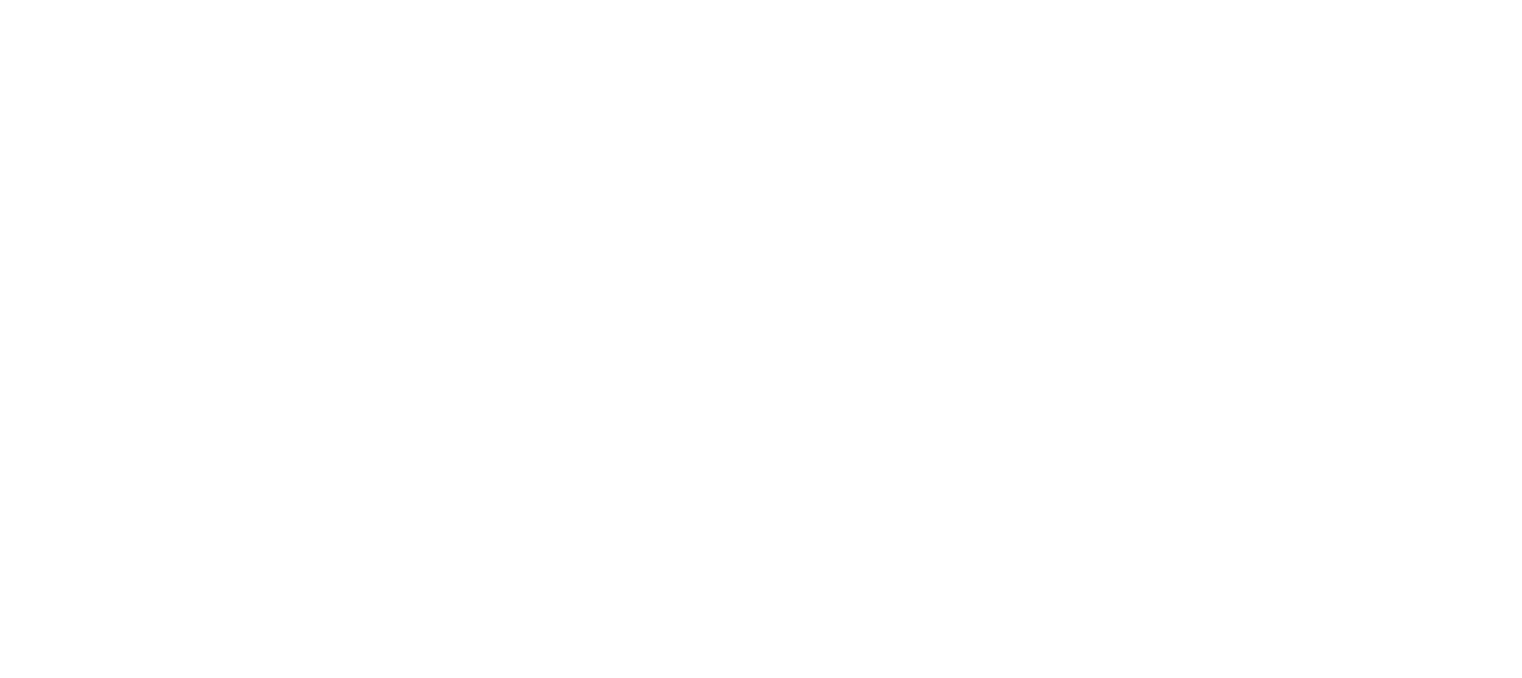
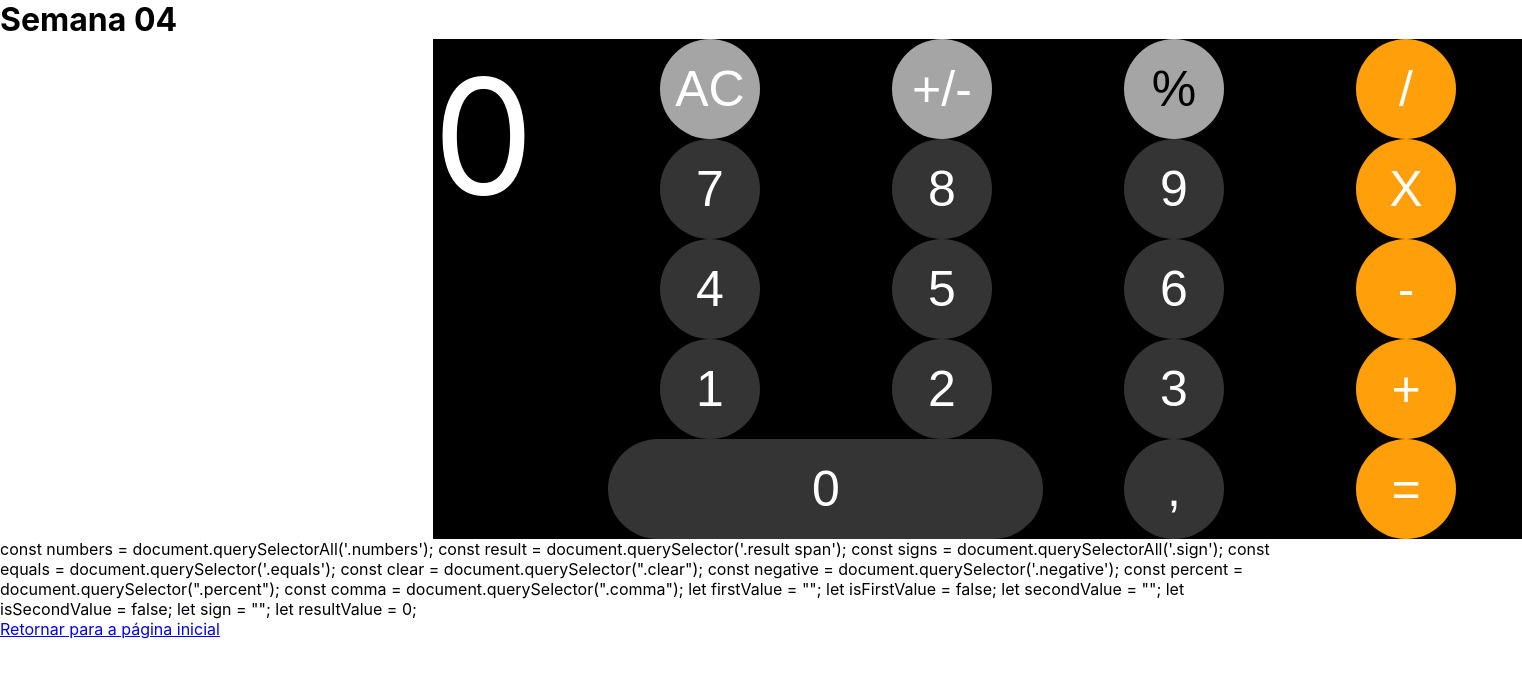
Before and after one commit to Victor-Silva0/meu-app, a React (Create React App) app: page /atv04 in a window 1280 px wide. Before the commit this address had no page. Shown: the top 678 px of the page, 1522 px wide, since content can reach past the window. Built offline with nearby package versions, Linux system fonts and the light colour scheme.

Commit message:
Add files via upload

```diff
--- /dev/null
+++ b/src/Atv04.js
@@ -0,0 +1,20 @@
+import { Link } from "react-router-dom";
+import React from 'react';
+import Calculadora from './Calculadora';
+import ReactDOM from 'react-dom/client';
+import './index.css';
+import reportWebVitals from './reportWebVitals';
+
+function Atv04() {
+    return (
+      <>
+          <h1>Semana 04</h1>
+          <React.StrictMode>
+            <Calculadora />
+            </React.StrictMode>
+          <Link to="/">Retornar para a página inicial</Link>
+      </>
+    );
+  }
+
+  export default Atv04;
--- /dev/null
+++ b/src/Calculadora.css
@@ -0,0 +1,94 @@
+* {
+    padding: 0;
+    margin: 0;
+}
+
+html, body #fullheight {
+    font-family: Arial, Helvetica, sans-serif;
+}
+
+.container {
+    height: 100%;
+    background-color: black;
+    width: 1089px;
+    margin-left: 433px;
+}
+
+.result {
+    display: flex;
+    justify-content: flex-end;
+    align-items: flex-end;
+    color: white;
+    height: 39%;
+}
+
+.result span {
+    margin-right: 60px;
+    font-size: 160px;
+    justify-self: flex-end;
+}
+
+.buttons {
+    width: 100%;
+    height: 60%;
+    background-color: black;
+    display: grid;
+    grid-template-columns: 25% 25% 25% 25%;
+}
+
+.item {
+    display: flex;
+    justify-content: center;
+    align-items: center;
+    font-size: 50px;
+    color: white;
+    border-radius: 100%;
+    width: 100px;
+    height: 100px;
+    padding: 10px;
+    cursor: pointer;
+    align-self: center;
+    justify-self: center;
+}
+
+.percent {
+    background-color: #a5a5a5;
+    border: none;
+    color: black;
+}
+
+.item1 {
+    background-color: #a5a5a5;
+    border: none;
+}
+
+.item3 {
+    background-color: #ff9f0a;
+    border: none;
+}
+
+.numbers, .comma {
+    background-color: #343434;
+    border: none;
+}
+
+.negative .clear {
+    color: black;
+}
+
+.itemZero {
+    background-color: #343434;
+    width: 435px;
+    border-radius: 135px;
+    grid-column: span 2;
+    border: none;
+}
+
+.selectedsigh {
+    background-color: white;
+    color: #ff9f0a;
+}
+
+.changedStyles {
+    font-size: 10px;
+}
--- /dev/null
+++ b/src/Calculadora.js
@@ -0,0 +1,200 @@
+import './Calculadora.css';
+
+export default function calc() {
+    return (
+        <div className="calc">
+
+        <div className="container">
+  <div className="result">
+    <span>0</span>
+  </div>
+  <div className="buttons">
+    <button className="item item1 clear">AC</button>
+    <button className="item item1 negative" value="*-1">
+      +/-
+    </button>
+    <button className="item percent sign" value="%">
+      %
+    </button>
+    <button className="item item3 sign" value="/">
+      /
+    </button>
+    <button className="item numbers" value={7}>
+      7
+    </button>
+    <button className="item numbers" value={8}>
+      8
+    </button>
+    <button className="item numbers" value={9}>
+      9
+    </button>
+    <button className="item item3 sign" value="x">
+      X
+    </button>
+    <button className="item numbers" value={4}>
+      4
+    </button>
+    <button className="item numbers" value={5}>
+      5
+    </button>
+    <button className="item numbers" value={6}>
+      6
+    </button>
+    <button className="item item3 sign" value="-">
+      -
+    </button>
+    <button className="item numbers" value={1}>
+      1
+    </button>
+    <button className="item numbers" value={2}>
+      2
+    </button>
+    <button className="item numbers" value={3}>
+      3
+    </button>
+    <button className="item item3 sign" value="+">
+      +
+    </button>
+    <button className="item itemZero numbers" value={0}>
+      0
+    </button>
+    <button className="item comma">,</button>
+    <button className="item item3 equals">=</button>
+  </div>
+</div>
+
+
+
+const numbers = document.querySelectorAll('.numbers');
+const result = document.querySelector('.result span');
+const signs = document.querySelectorAll('.sign');
+const equals = document.querySelector('.equals');
+const clear = document.querySelector(".clear");
+const negative = document.querySelector('.negative');
+const percent = document.querySelector(".percent");
+const comma = document.querySelector(".comma");
+
+let firstValue = "";
+let isFirstValue = false;
+let secondValue = "";
+let isSecondValue = false;
+let sign = "";
+let resultValue = 0;
+
+</div>
+);
+for(let i = 0; i < numbers.length; i++) {
+    numbers[i].addEventListener('click', (e) => {
+        let atr = e.target.getAttribute('value');
+        if(isFirstValue === false) {
+            getFirstValue(atr)
+        }
+        if(isSecondValue == false) {
+            getSecondValue(atr);
+        }
+    })
+}
+
+function getFirstValue(el) {
+    result.innerHTML = "";
+    firstValue += el;
+    result.innerHTML = firstValue;
+    firstValue = +firstValue;
+}
+
+function getSecondValue(el) {
+    if(firstValue != "" && sign != "") {
+        secondValue += el;
+        result.innerHTML = secondValue;
+        secondValue = +secondValue;
+    }
+}
+
+function getSign() {
+    for(let i = 0; i < signs.length; i++) {
+        signs[i].addEventListener('click', (e) => {
+            sign = e.target.getAttribute('value');
+            isFirstValue = true;
+        })
+    }
+}
+getSign();
+
+equals.addEventListener('click', () => {
+    result.innerHTML = "";
+    if(sign === "+") {
+        resultValue = firstValue + secondValue;
+    }
+    else if(sign === "-") {
+        resultValue = firstValue - secondValue;
+    }
+    else if(sign === "x") {
+        resultValue = firstValue * secondValue;
+    }
+    else if(sign === "/") {
+        resultValue = firstValue / secondValue;
+    }
+    result.innerHTML = resultValue;
+    firstValue = resultValue;
+    secondValue = "";
+
+    checkResultLength();
+})
+
+function checkResultLength() {
+    resultValue = JSON.stringify(resultValue);
+
+    if(resultValue.length >= 8 )
+    {
+        resultValue = JSON.parse(resultValue);
+        result.innerHTML = resultValue.toFixed(5);
+    }
+}
+
+negative.addEventListener('click', () => {
+    result.innerHTML = "";
+    if(firstValue != "") {
+        resultValue = -firstValue;
+        firstValue = resultValue;
+    }
+    if(firstValue != "" && secondValue != "" && sign != "") {
+        resultValue = -resultValue;
+    }
+    result.innerHTML = resultValue;
+})
+
+percent.addEventListener('click', () => {
+    result.innerHTML = "";
+    if(firstValue != "") {
+        resultValue = firstValue / 100;
+        firstValue = resultValue;
+    }
+    if(firstValue != "" && secondValue != "" && sign != "") {
+        resultValue = resultValue / 100;
+    }
+    result.innerHTML = resultValue;
+})
+
+comma.addEventListener('click', () => {
+    result.innerHTML = "";
+    if(firstValue != "") {
+        resultValue = firstValue + ".";
+        firstValue = resultValue;
+    }
+    if(firstValue != "" && secondValue != "" && sign != "") {
+        resultValue = resultValue + ".";
+    }
+    result.innerHTML = resultValue;
+})
+
+clear.addEventListener('click', () => {
+    result.innerHTML = 0;
+
+    firstValue = "";
+    isFirstValue = false;
+    secondValue = "";
+    isSecondValue = false;
+    sign = "";
+    resultValue = 0;
+})
+}
--- a/src/Home.js
+++ b/src/Home.js
@@ -16,6 +16,9 @@ const Home = () => {
                     <li>
                         <Link to="/Atv03">Semana 03</Link>
                     </li>
+                    <li>
+                        <Link to="/Atv04">Semana 04</Link>
+                    </li>
                 </ul>
             </nav>
         </div>
--- a/src/minhasRotas.js
+++ b/src/minhasRotas.js
@@ -4,6 +4,7 @@ import Home from "./Home";
 import Atv01 from "./Atv01";
 import Atv02 from "./Atv02";
 import Atv03 from "./Atv03";
+import Atv04 from "./Atv04";
 
 export default function MinhasRotas(){
     return(
@@ -13,6 +14,7 @@ export default function MinhasRotas(){
                 <Route path="/atv01" element={<Atv01 />}/>
                 <Route path="/atv02" element={<Atv02 />}/>
                 <Route path="/atv03" element={<Atv03 />}/>
+                <Route path="/atv04" element={<Atv04 />}/>
             </Routes>
         </BrowserRouter>
     );
```
